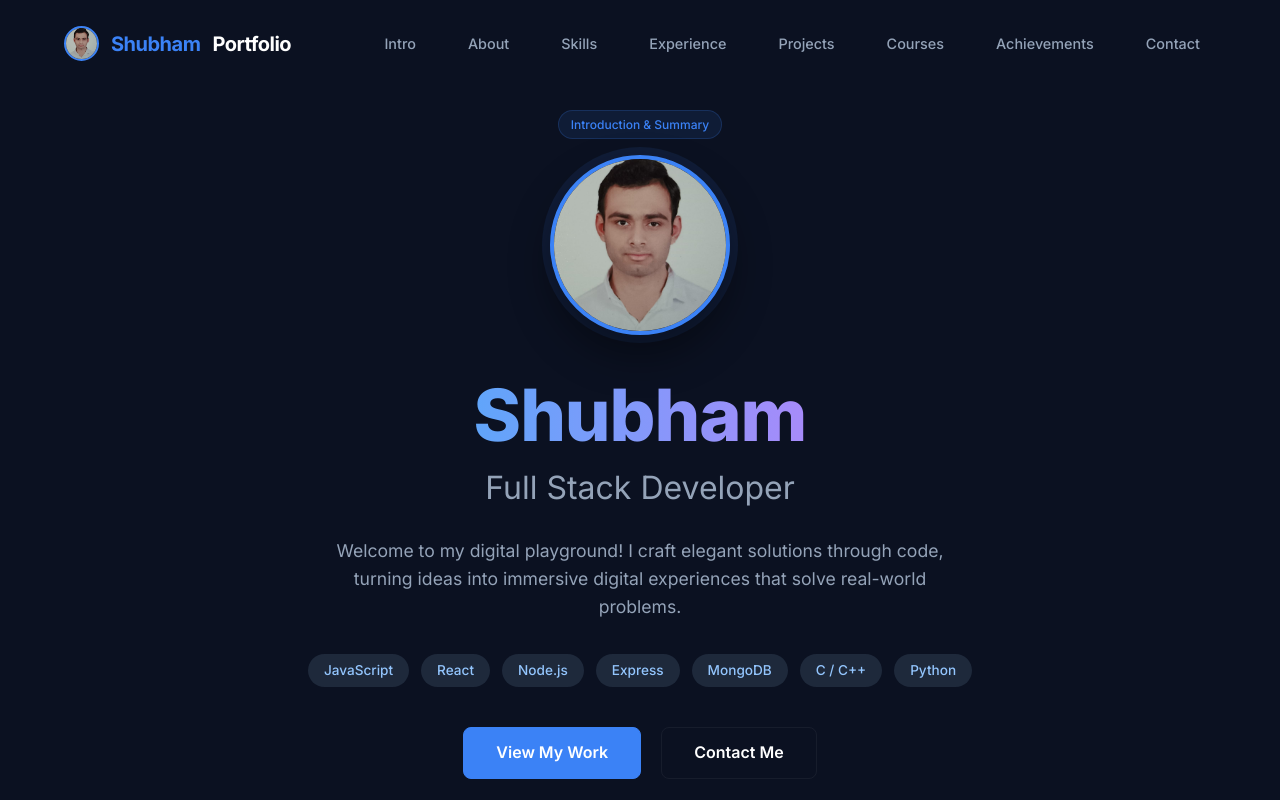
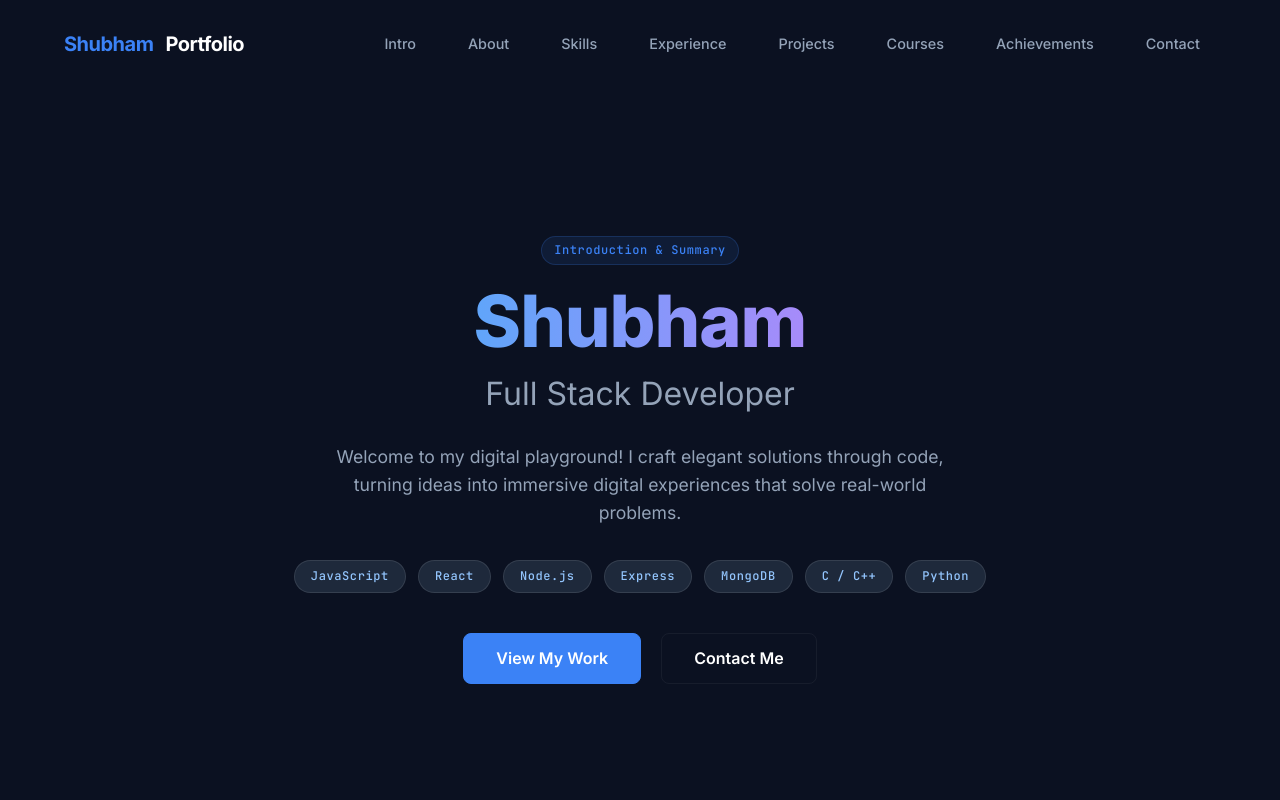
Before and after one commit to Shubham20040627/PortFolio, a React app: page / in a window 1280 px wide. Shown: the top 800 px of the page. Built offline with nearby package versions, Linux system fonts and the light colour scheme; the HTML template or start-up script is replaced by a standard one.

Commit message:
Removed profile photos and applied slate/black design refresh

```diff
--- a/src/components/Hero.css
+++ b/src/components/Hero.css
@@ -1,9 +1,9 @@
 #home.hero-section {
     min-height: 100vh;
     display: flex;
-    align-items: flex-start;
+    align-items: center;
     justify-content: center;
-    padding-top: 100px !important; /* Reduced from 150px to move content higher */
+    padding-top: 15vh !important;
     margin-top: 0 !important;
     text-align: center;
 }
@@ -16,27 +16,7 @@
     padding: 10px 20px; /* Reduced from 40px to move content higher */
 }
 
-.profile-image-container {
-    margin-bottom: 32px;
-}
-
-.profile-image {
-    width: 180px;
-    height: 180px;
-    border-radius: 50%;
-    object-fit: cover;
-    object-position: center 20%; /* Ensure head is fully visible */
-    border: 4px solid var(--accent-blue);
-    box-shadow: 0 20px 40px rgba(0, 0, 0, 0.4),
-                0 0 0 8px rgba(59, 130, 246, 0.1);
-    transition: all 0.3s ease;
-}
-
-.profile-image:hover {
-    transform: scale(1.05) translateY(-5px);
-    box-shadow: 0 25px 50px rgba(0, 0, 0, 0.5),
-                0 0 0 12px rgba(59, 130, 246, 0.2);
-}
+/* Profile image CSS removed per user request */
 
 .hero-title {
     font-size: clamp(3rem, 8vw, 4.5rem);
@@ -84,8 +64,11 @@
     padding: 6px 16px;
     border-radius: 999px;
     /* full rounded pill */
-    font-size: 0.85rem;
+    font-family: 'JetBrains Mono', 'Fira Code', monospace;
+    font-size: 0.75rem;
     font-weight: 500;
+    letter-spacing: 0.05em;
+    border: 1px solid rgba(255, 255, 255, 0.1);
 }
 
 .hero-cta {
--- a/src/components/Hero.jsx
+++ b/src/components/Hero.jsx
@@ -29,14 +29,7 @@ const Hero = () => {
                     </span>
                 </motion.div>
 
-                <motion.div
-                    className="profile-image-container"
-                    initial={{ opacity: 0, scale: 0.8 }}
-                    animate={{ opacity: 1, scale: 1 }}
-                    transition={{ duration: 0.5 }}
-                >
-                    <img src={heroImg} alt="Shubham" className="profile-image" />
-                </motion.div>
+                {/* Profile image removed per user request */}
 
                 <motion.h1
                     className="hero-title"
--- a/src/components/Navbar.css
+++ b/src/components/Navbar.css
@@ -33,14 +33,7 @@
     color: var(--text-primary);
 }
 
-.nav-profile-img {
-    width: 35px;
-    height: 35px;
-    border-radius: 50%;
-    object-fit: cover;
-    object-position: center 20%; /* Consistent framing with Hero image */
-    border: 2px solid var(--accent-blue);
-}
+/* Nav profile image CSS removed per user request */
 
 .desktop-nav {
     display: flex;
--- a/src/components/Navbar.jsx
+++ b/src/components/Navbar.jsx
@@ -30,9 +30,8 @@ const Navbar = () => {
         <header className={`navbar ${isScrolled ? 'scrolled' : ''}`}>
             <div className="container nav-container">
 
-                {/* Updated Logo style based on sample */}
+                {/* Removed Profile Image for a cleaner, text-focused look */}
                 <a href="#home" className="logo">
-                    <img src={heroImg} alt="Shubham" className="nav-profile-img" />
                     <span style={{ color: "var(--accent-blue)" }}>Shubham</span> Portfolio
                 </a>
 
--- a/src/index.css
+++ b/src/index.css
@@ -1,4 +1,4 @@
-@import url('https://fonts.googleapis.com/css2?family=Inter:wght@300;400;500;600;700;800&display=swap');
+@import url('https://fonts.googleapis.com/css2?family=Inter:wght@300;400;500;600;700;800&family=JetBrains+Mono:wght@400;500&display=swap');
 
 :root {
   /* New Color Palette matching the design */
@@ -70,8 +70,14 @@ body {
 .card-glass {
   background: var(--card-bg);
   border: 1px solid var(--card-border);
-  border-radius: 12px;
-  box-shadow: 0 4px 6px -1px rgba(0, 0, 0, 0.1), 0 2px 4px -1px rgba(0, 0, 0, 0.06);
+  border-radius: 16px;
+  transition: all 0.3s cubic-bezier(0.4, 0, 0.2, 1);
+}
+
+.card-glass:hover {
+  border-color: rgba(59, 130, 246, 0.5);
+  transform: translateY(-4px);
+  box-shadow: 0 10px 30px -10px rgba(0, 0, 0, 0.5);
 }
 
 /* Custom Scrollbar */
```
